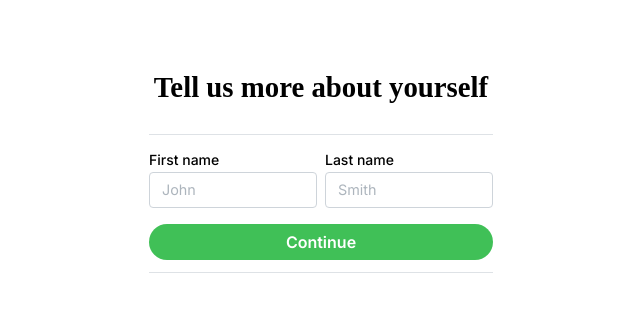
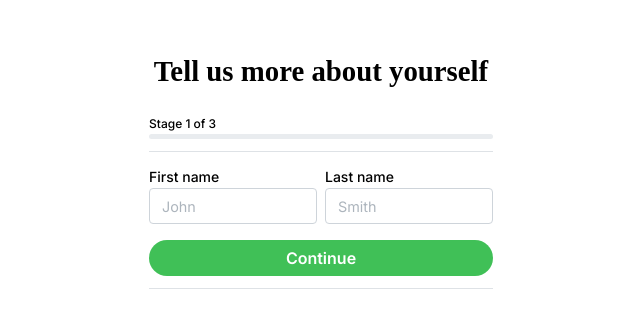
Before and after one commit to njcushing/online-shop, a React (Vite) app in the folder packages/frontend/: page /create-account in a window 1280 px wide. Shown: the part 223-538 px from the top of the page, without its empty margins (319-959 px from the left). Built offline with nearby package versions, Linux system fonts and the light colour scheme; a web font is replaced by a local one.

Commit message:
Add Progress component for indicating current stage

```diff
--- a/packages/frontend/src/features/SetPersonalInformationForm/index.module.css
+++ b/packages/frontend/src/features/SetPersonalInformationForm/index.module.css
@@ -3,6 +3,19 @@
     font-size: 1.8rem;
     font-weight: 700;
     text-align: center;
+}
+
+.progress-container {
+    display: flex;
+    flex-direction: column;
+    gap: 4px;
+
+    width: 100%;
+}
+
+.stage-message {
+    font-size: 0.75rem;
+    font-weight: 500;
 }
 
 .set-personal-information {
--- a/packages/frontend/src/features/SetPersonalInformationForm/index.tsx
+++ b/packages/frontend/src/features/SetPersonalInformationForm/index.tsx
@@ -1,6 +1,8 @@
-import { Input, TextInput, Button, Divider } from "@mantine/core";
+import { useContext } from "react";
+import { Input, TextInput, Button, Divider, Progress } from "@mantine/core";
 import { useForm, SubmitHandler } from "react-hook-form";
 import { zodResolver } from "@hookform/resolvers/zod";
+import { CreateAccountContext } from "@/pages/CreateAccount";
 import { PersonalInformationFormData, personalInformationFormDataSchema } from "./utils/zodSchema";
 import styles from "./index.module.css";
 
@@ -39,6 +41,8 @@ const createInputError = (errorMessage: string | undefined) => {
 };
 
 export function SetPersonalInformationForm() {
+    const { accountCreationStage } = useContext(CreateAccountContext);
+
     const {
         register,
         handleSubmit,
@@ -53,7 +57,13 @@ export function SetPersonalInformationForm() {
     return (
         <>
             <h1 className={styles["page-heading"]}>Tell us more about yourself</h1>
+
             <div className={styles["set-personal-information"]}>
+                <div className={styles["progress-container"]}>
+                    <p className={styles["stage-message"]}>Stage {accountCreationStage} of 3</p>
+                    <Progress value={(100 / 3) * (accountCreationStage - 1)} size="sm" />
+                </div>
+
                 <Divider />
 
                 <form
```
